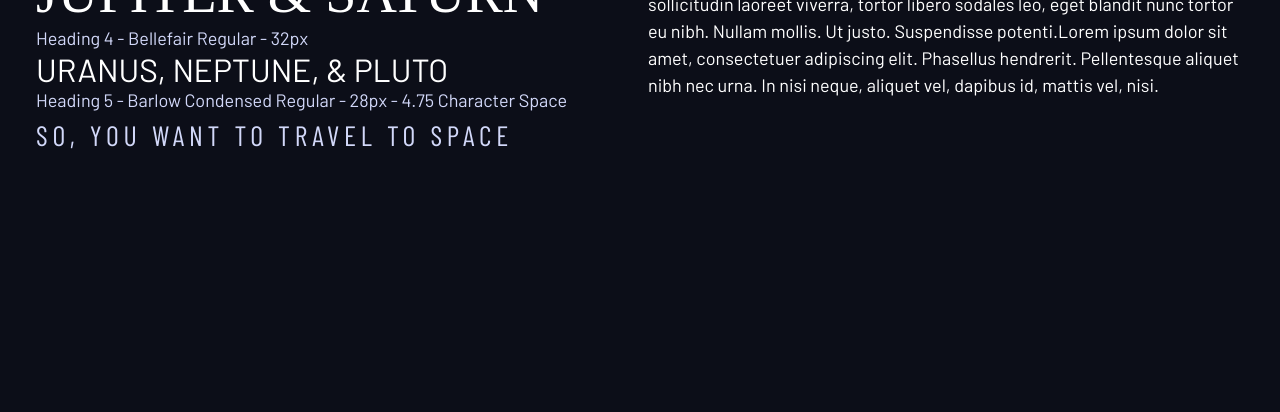
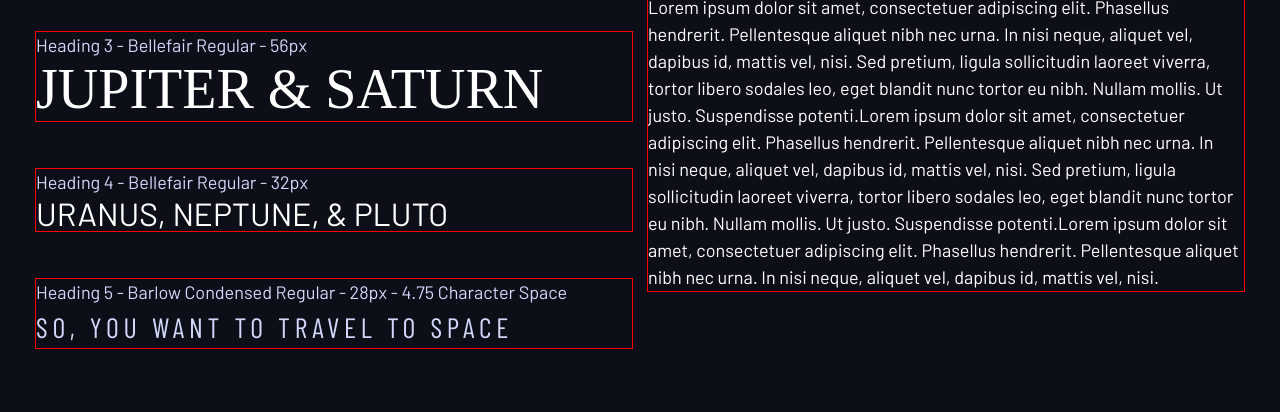
Before and after one commit to faratim/space-tourism, a plain HTML site: page design-system.html in a window 1280 px wide. Shown: the part 821-1233 px from the top of the page. Before the commit the page ends 1041 px from the top, so only its background shows below. Drawn offline with nearby package versions, Linux system fonts and the light colour scheme; a script that the page names is missing; a web font is replaced by a local one.

Commit message:
Added spacing to the typography section

```diff
--- a/design-system.html
+++ b/design-system.html
@@ -61,7 +61,7 @@
       <section id="typography" style="margin: 4rem 0">
         <h2 class="numbered-title"><span>02</span> Typography</h2>
         <div class="flex">
-          <div style="flex-basis: 100%">
+          <div class="flow" style="flex-basis: 100%; --flow-space: 3rem">
             <div>
               <p class="text-accent">Heading 1 - Bellefair Regular - 150px</p>
               <p class="fs-900 ff-serif uppercase">Earth</p>
@@ -93,7 +93,7 @@
             </div>
           </div>
 
-          <div style="flex-basis: 100%">
+          <div class="flow" style="flex-basis: 100%; --flow-space: 4rem">
             <div>
               <p class="text-accent">Subheading 1 - Bellefair Regular - 28px</p>
               <p class="fs-500 ff-sans-serif uppercase">384,400 km</p>
--- a/index.css
+++ b/index.css
@@ -100,6 +100,8 @@ select {
 /* UTILITY CLASSES     */
 /* ------------------- */
 
+/* General */
+
 .flex {
   display: flex;
   gap: var(--gap, 1rem);
@@ -108,6 +110,11 @@ select {
 .grid {
   display: grid;
   gap: var(--gap, 1rem);
+}
+
+.flow > *:where(:not(:first-child)) {
+  margin-top: var(--flow-space, 1rem);
+  outline: 1px solid red;
 }
 
 .container {
```
